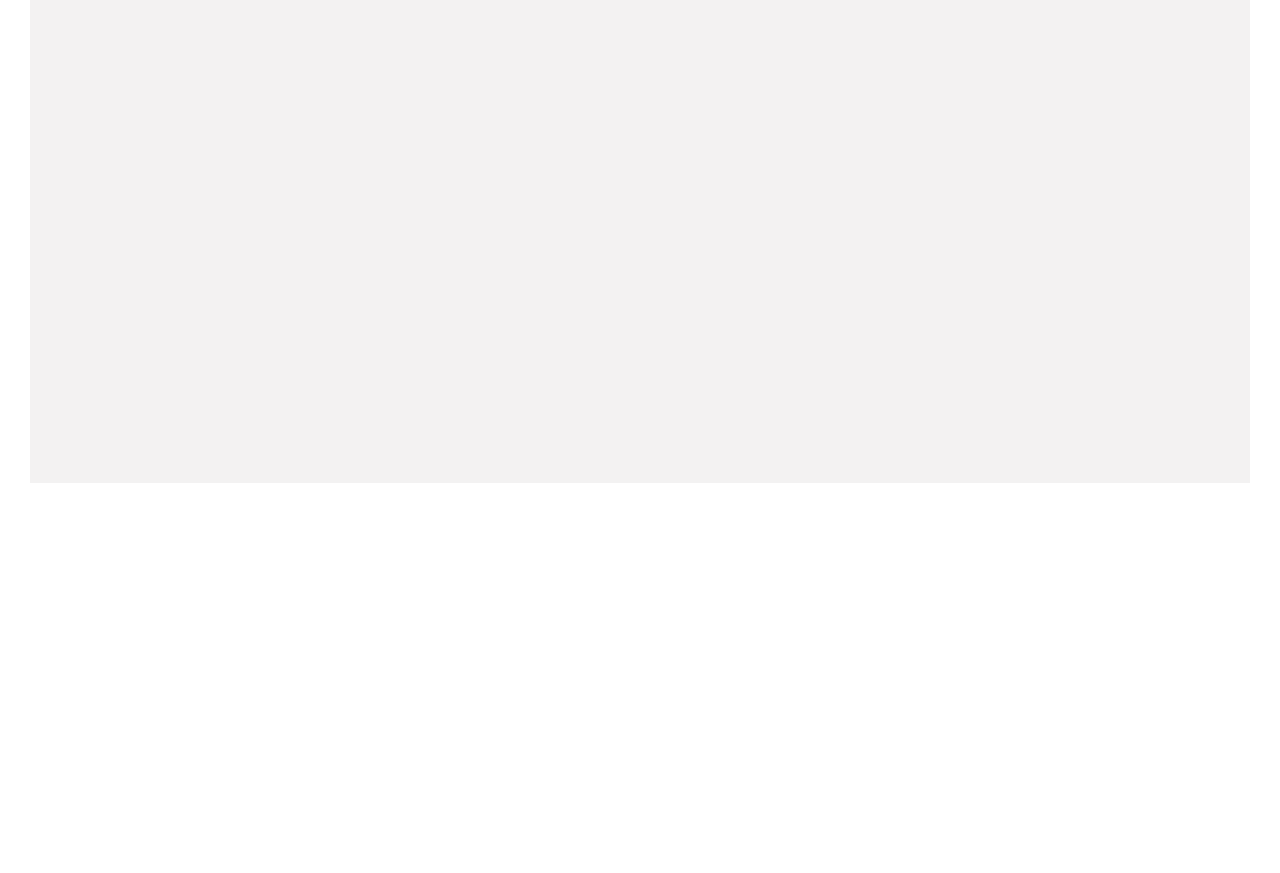
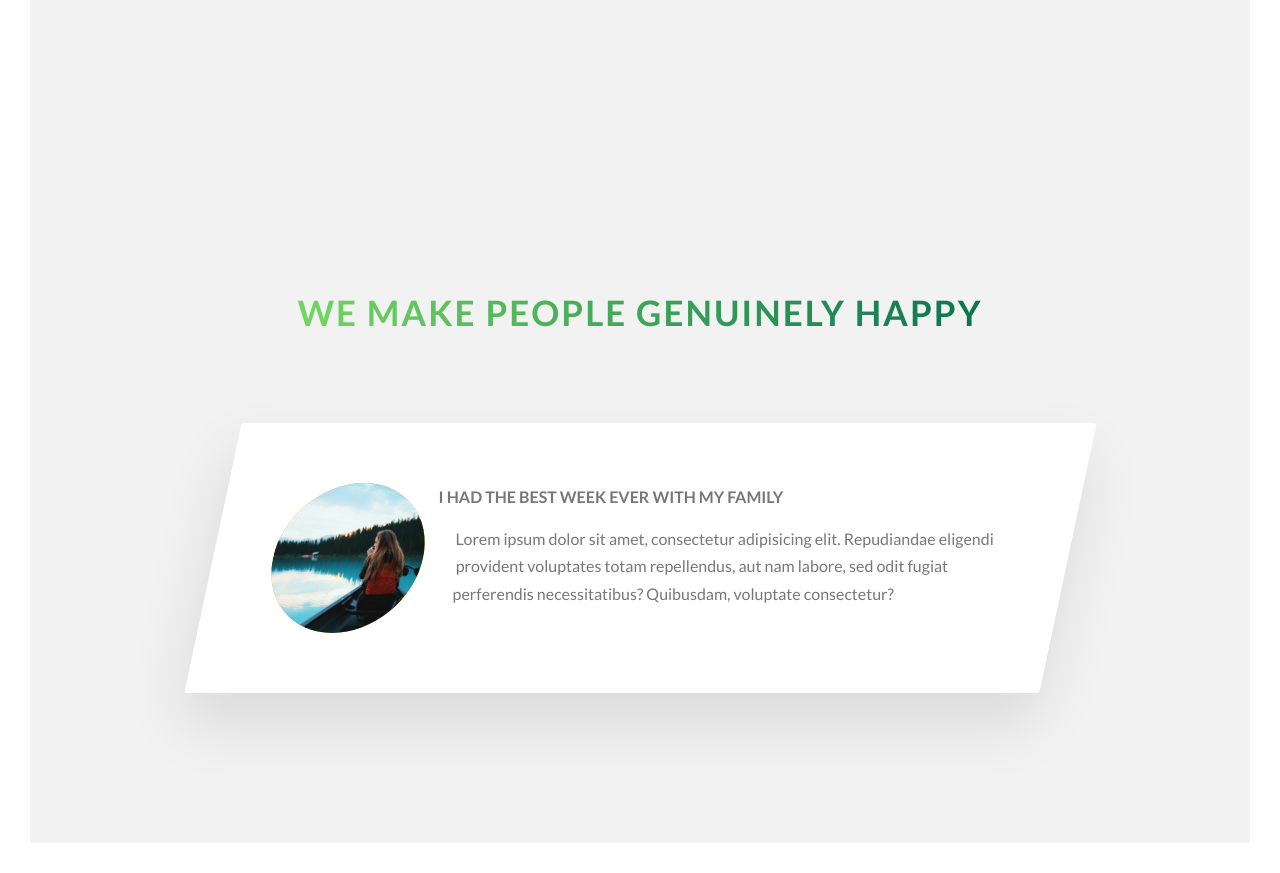
Before and after one commit to xandert93/natours, a website: page index.html in a window 1280 px wide. Shown: the part 3160-4033 px from the top of the page. Before the commit the page ends 3673 px from the top, so only its background shows below. Drawn offline with Linux system fonts and the light colour scheme.

Commit message:
added customer story

```diff
--- a/index.html
+++ b/index.html
@@ -231,6 +231,34 @@
           <a href="#" class="btn btn--green">Discover All Tours</a>
         </div>
       </section>
+
+      <section class="section-stories">
+        <div class="u-center-text u-margin-bottom-big">
+          <h2 class="heading-secondary">We make people genuinely happy</h2>
+        </div>
+        <div class="row">
+          <div class="story">
+            <figure class="story__shape">
+              <img
+                class="story__img"
+                src="img/nat-8.jpg"
+                alt="Person on a tour"
+              />
+            </figure>
+            <div class="story__text">
+              <h3 class="heading-tertiary u-margin-bottom-small">
+                I had the best week ever with my family
+              </h3>
+              <p>
+                Lorem ipsum dolor sit amet, consectetur adipisicing elit.
+                Repudiandae eligendi provident voluptates totam repellendus, aut
+                nam labore, sed odit fugiat perferendis necessitatibus?
+                Quibusdam, voluptate consectetur?
+              </p>
+            </div>
+          </div>
+        </div>
+      </section>
     </main>
   </body>
 </html>
--- a/sass/components/_card.scss
+++ b/sass/components/_card.scss
@@ -158,7 +158,7 @@
 
   &__price-box {
     color: $color-white;
-    margin-bottom: 8rem;
+    margin-bottom: 5rem;
   }
 
   &__price-only {
--- /dev/null
+++ b/sass/components/_story.scss
@@ -0,0 +1,30 @@
+.story {
+  width: 75%;
+  margin: 0 auto;
+  box-shadow: 0 3rem 6rem rgba($color-black, 0.1);
+  background-color: $color-white;
+  border-radius: 3px;
+  padding: 6rem;
+  padding-left: 9rem;
+  font-size: $default-font-size;
+  transform: skewX(-12deg);
+
+  > * {
+    transform: skew(12deg);
+  }
+
+  &__shape {
+    width: 15rem;
+    height: 15rem;
+    float: left;
+    background-color: orange;
+    -webkit-shape-outside: circle(50% at 50% 50%);
+    shape-outside: circle(50% at 50% 50%);
+    clip-path: circle(50% at 50% 50%);
+    transform: translateX(-3rem);
+  }
+
+  &__img {
+    height: 100%;
+  }
+}
--- a/sass/main.scss
+++ b/sass/main.scss
@@ -3,7 +3,7 @@
 @import 'abstracts/variables';
 
 @import 'base/animations';
-@import 'base/base';
+@import 'base/reset';
 @import 'base/typography';
 @import 'base/utilities';
 
@@ -11,6 +11,7 @@
 @import 'components/composition';
 @import 'components/feature-box';
 @import 'components/card';
+@import 'components/story';
 
 @import 'layout/grid';
 @import 'layout/header';
--- a/sass/pages/_home.scss
+++ b/sass/pages/_home.scss
@@ -23,6 +23,11 @@
 
 .section-tours {
   background-color: $color-grey-light-1;
-  padding: 25rem 0 50rem;
+  padding: 25rem 0 15rem;
   margin-top: -10rem;
 }
+
+.section-stories {
+  padding: 15rem 0;
+  background-color: $color-grey-light-1;
+}
```
Also changed, not shown: css/style.css, sass/base/_reset.scss (renamed from sass/base/_base.scss).
